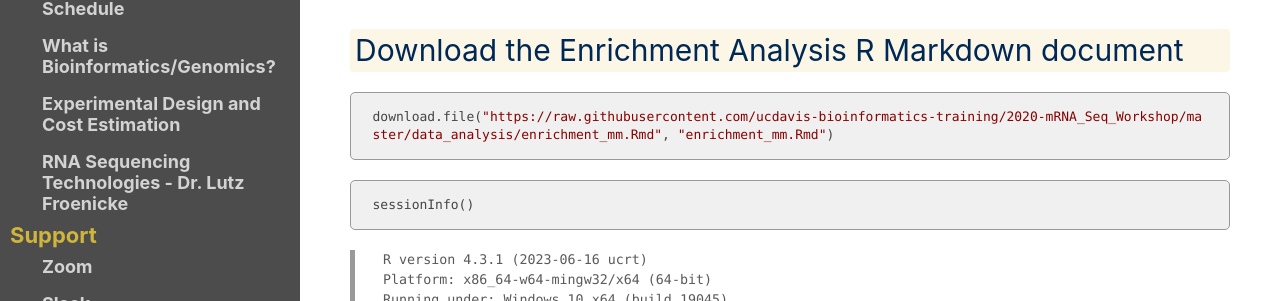
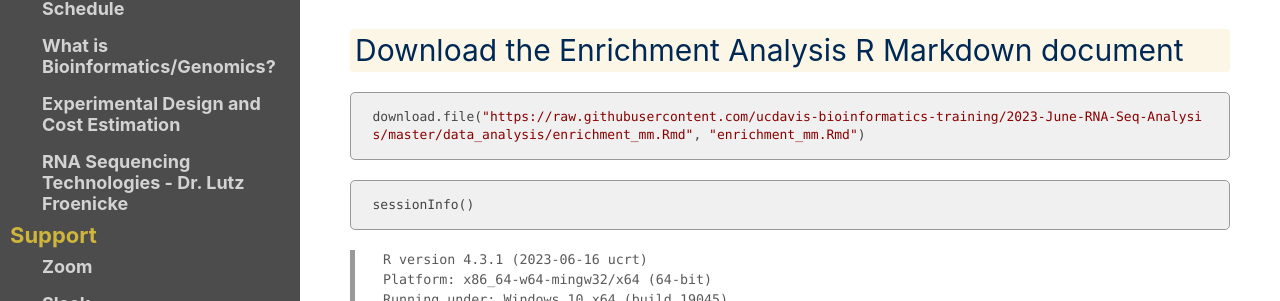
Before and after one commit to ucdavis-bioinformatics-training/2023-June-RNA-Seq-Analysis, a Jekyll site: the page built from data_analysis/DE_Analysis_mm_with_quizzes.md, in a window 1280 px wide and 900 px high, scrolled down 41438 px. Shown: the part 151-452 px from the top of the window. Built offline with Jekyll 4.4.1, drawn with Linux system fonts in a browser that asks for light colours; our own code applies the rules of GitHub Pages for plain Markdown files; some of the changed lines change nothing that is shown.

Commit message:
fix next Rmd download

````diff
--- a/data_analysis/DE_Analysis_mm_with_quizzes.md
+++ b/data_analysis/DE_Analysis_mm_with_quizzes.md
@@ -1778,7 +1778,7 @@ vennDiagram(results, names = c("C", "NC"), main = "DE Genes Between KOMIR150 and
 ## Download the Enrichment Analysis R Markdown document
 
 ```r
-download.file("https://raw.githubusercontent.com/ucdavis-bioinformatics-training/2020-mRNA_Seq_Workshop/master/data_analysis/enrichment_mm.Rmd", "enrichment_mm.Rmd")
+download.file("https://raw.githubusercontent.com/ucdavis-bioinformatics-training/2023-June-RNA-Seq-Analysis/master/data_analysis/enrichment_mm.Rmd", "enrichment_mm.Rmd")
 ```
 
 
````
